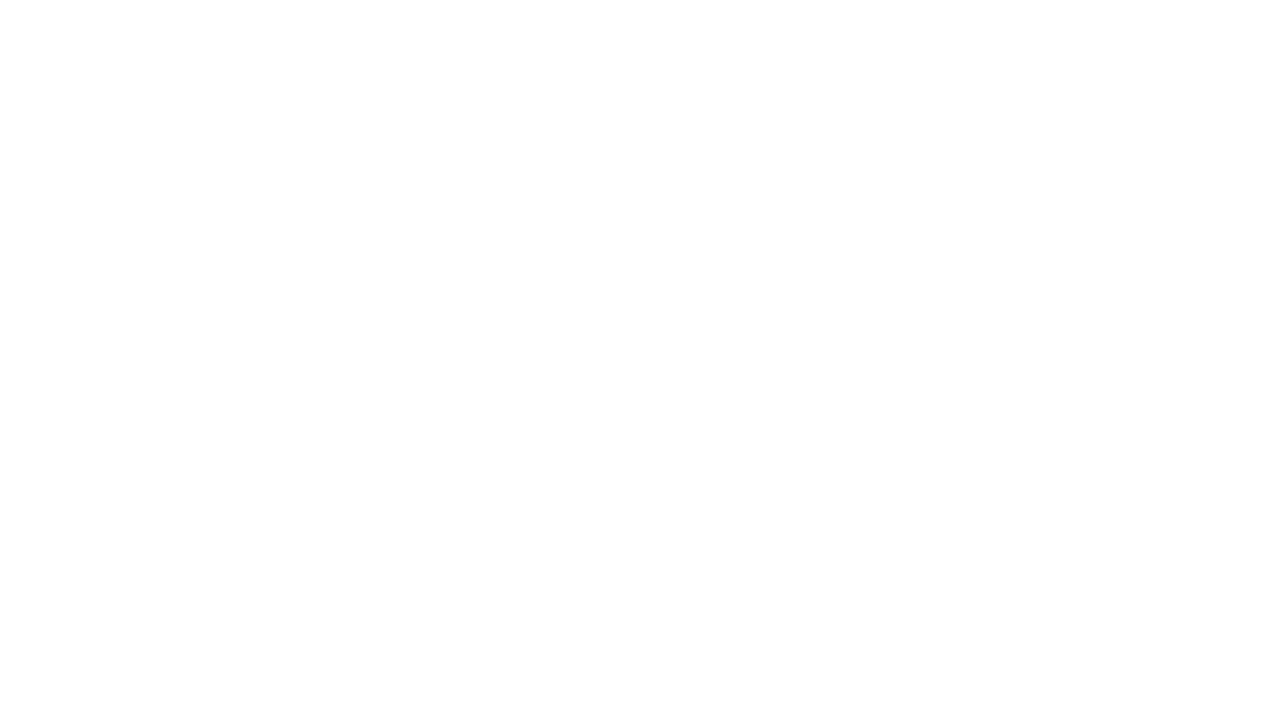
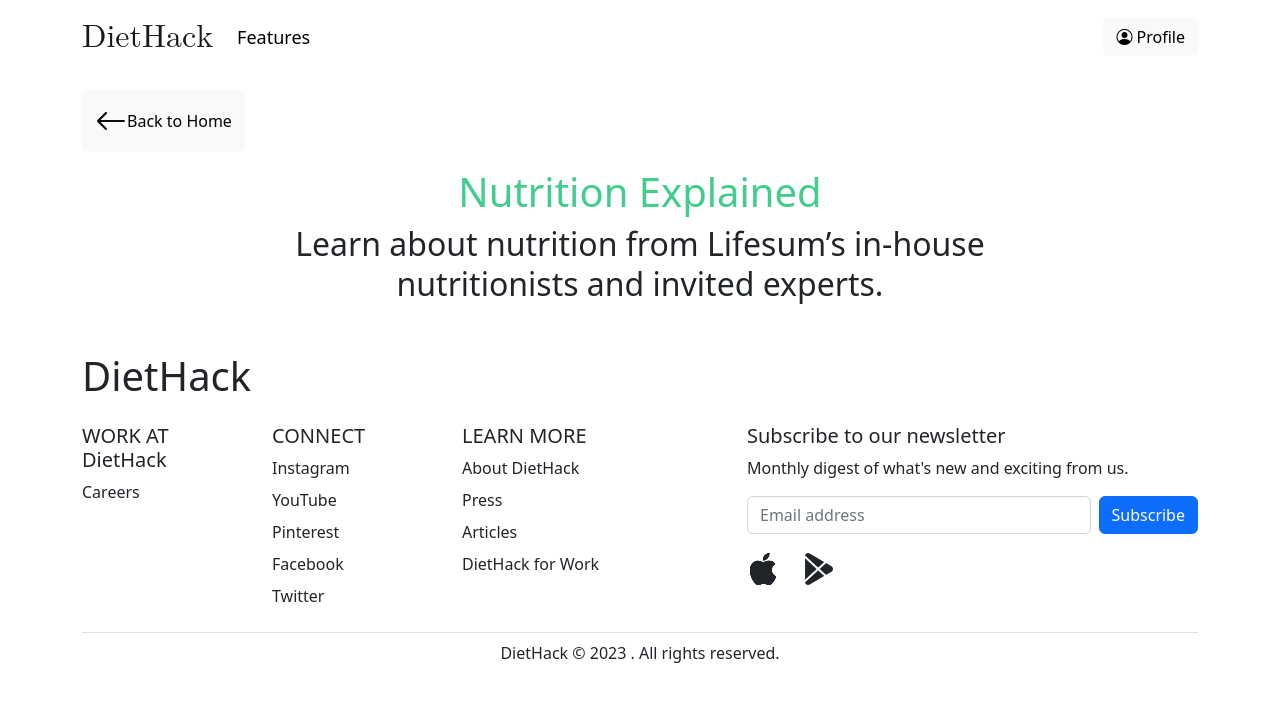
Before and after one commit to Manivannan-SenthamaraiKannan/diet_suggestion-frontend, a React (Create React App) app: page /features in a window 1280 px wide. Before the commit this address had no page. Shown: the top 702 px of the page. Built offline with nearby package versions, Linux system fonts and the light colour scheme.

Commit message:
New Component Addition

```diff
--- a/src/App.js
+++ b/src/App.js
@@ -2,6 +2,7 @@
 import { BrowserRouter as Router, Routes, Route } from 'react-router-dom';
 import Dashboard from './Components/Dashboard'
 import Quiz from './Components/Quiz';
+import Features from './Components/Features';
 import FoodPlan from './Components/Receipe/FoodPlan';
 
 
@@ -12,6 +13,7 @@
         <Routes>
           <Route exact path='/' element={<Dashboard />} />
           <Route path='/quiz' element={<Quiz />} />
+          <Route path='/features' element={<Features />} />
           <Route path='/foodplan' element={<FoodPlan />} />
         </Routes>
       </div>
--- a/src/Components/Features.js
+++ b/src/Components/Features.js
@@ -1,20 +1,34 @@
 import React from 'react'
-import { useEffect } from 'react';
+import { useNavigate } from 'react-router-dom';
+import Navbar from './Navbar.js'
+import Footer from './Footer.js';
 
 const Features = () => {
-    useEffect({
-        connection()
-    }, [])
+    const navigate = useNavigate();
 
+    return (
+        <>
+            <Navbar />
+            {/* Features Page Content */}
+            <div className='container'>
+                <div className='py-3 text-left'>
+                    <button className=' d-flex align-items-center justify-content-center btn btn-light' onClick={() => navigate('/')}>
+                        <i className="bi bi-arrow-left" style={{ fontSize: "2rem" }}></i> Back to Home</button>
+                </div>
+                <div className='bg-BgSub px-16 pb-80 pt-48 text-center lg:pb-128 lg:pt-72'>
+                    <h1 className="type-large-fat" style={{ color: "#42cd8c" }}>Nutrition Explained</h1>
+                    <p style={{ fontSize: "2rem", lineHeight: "2.5rem" }}>Learn about nutrition from Lifesum’s in-house<br /> nutritionists and invited experts.</p>
+                </div>
 
-    async function connection() {
+                <div className='py-3'>
+                    {/* Features Page Menu Content goes below */}
 
-    }
-    return (
-        <div className='container'>
-
-        </div>
+                </div>
+            </div>
+            {/* End of features Page */}
+            <Footer />
+        </>
     )
 }
 
-export default Features;
+export default Features
--- a/src/Components/Navbar.js
+++ b/src/Components/Navbar.js
@@ -6,7 +6,7 @@
   return (
     <div>
       <nav className="navbar navbar-expand-lg bg-body-tertiary">
-        <div className="container-fluid">
+        <div className="container">
           <Link className="navbar-brand" to="/" style={{ fontSize: "xx-large", fontWeight: "500", fontFamily: "Math" }}>DietHack</Link>
           <button className="navbar-toggler" type="button" data-bs-toggle="collapse" data-bs-target="#navbarSupportedContent" aria-controls="navbarSupportedContent" aria-expanded="false" aria-label="Toggle navigation">
             <span className="navbar-toggler-icon"></span>
@@ -18,17 +18,15 @@
               </li>
             </ul>
             <ul className="navbar-nav  mb-2 mb-lg-0">
-              <li className='nav-item' style={{ paddingRight: "1.5rem" }}>
-                <button type="button" className='btn btn-light'><i className="bi bi-box-arrow-in-right"></i> Login</button>
-              </li>
               <div class="dropdown">
                 <button class="btn btn-light" type="button" data-bs-toggle="dropdown" aria-expanded="false">
-                  <i className="bi bi-person-fill"></i> Profile
+                  <i className="bi bi-person-circle"></i> Profile
                 </button>
                 <ul className="dropdown-menu">
                   <li><a className="dropdown-item" href="#!">My Account</a></li>
                   <li><a className="dropdown-item" href="#!">Subscription</a></li>
                   <li><a className="dropdown-item" href="#!">Extra</a></li>
+                  <li><hr className="dropdown-divider" /></li>
                   <li><a className="dropdown-item" href="#!">LogOut</a></li>
                 </ul>
               </div>
```
